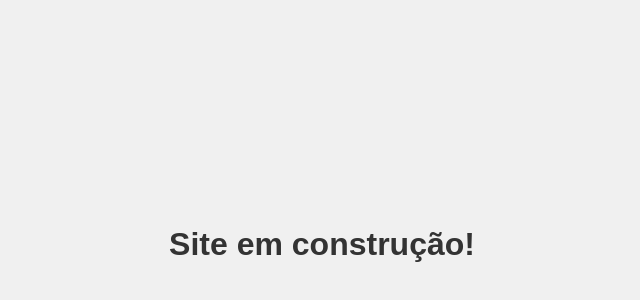
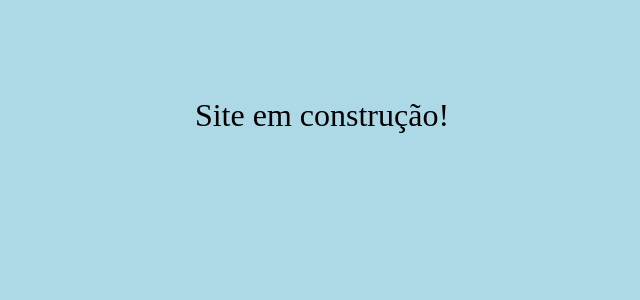
Before and after one commit to dasilvarick/meu-repositorio-de-autenticacoes-DIO, a plain HTML site: page index.html in a window 1280 px wide. Shown: the part 156-456 px from the top of the page, without its empty margins (318-958 px from the left). Drawn offline with Linux system fonts and the light colour scheme.

Commit message:
Realizando alterações em meu projeto

```diff
--- a/index.html
+++ b/index.html
@@ -3,23 +3,10 @@
 <head>
     <meta charset="UTF-8">
     <meta name="viewport" content="width=device-width, initial-scale=1.0">
-    <title>Site em Construção</title>
-    <style>
-        body {
-            display: flex;
-            justify-content: center;
-            align-items: center;
-            height: 100vh;
-            margin: 0;
-            font-family: Arial, sans-serif;
-            background-color: #f0f0f0;
-        }
-        h1 {
-            color: #333;
-        }
-    </style>
+    <title>Meu Site</title>
+    <link rel="stylesheet" href="styles.css">
 </head>
 <body>
-    <h1>Site em construção!</h1>
+    <div class="construcao">Site em construção!</div>
 </body>
 </html>
--- /dev/null
+++ b/styles.css
@@ -0,0 +1,10 @@
+body {
+    background-color: lightblue;
+}
+
+.construcao {
+    color: black;
+    font-size: 2em; /* Tamanho grande da fonte */
+    text-align: center; /* Centraliza o texto */
+    margin-top: 20%; /* Ajusta a posição vertical do texto */
+}
```
